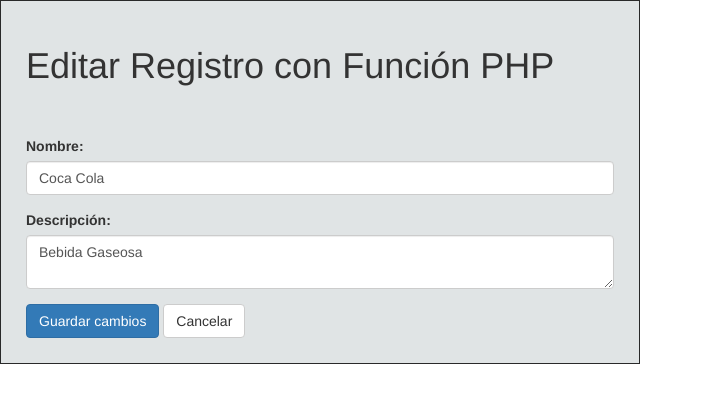
After one commit to Ronaldo07rgr/CRUD, a PHP site: page /editar.php?id=10001 in a window 1280 px wide. The commit adds this page. Shown: the top 403 px of the page, without its empty margins (0-703 px from the left). Run offline with PHP 8.4, Linux system fonts and the light colour scheme; data comes from the database, SQL or seed files in the repository; both versions use the stored data as it was after the commit; some libraries are stand-ins or nearby versions.

Commit message:
Se agrego bucar.php y editar.php

```diff
--- /dev/null
+++ b/1CRUD/CRUD/editar.php
@@ -0,0 +1,74 @@
+<?php
+include('conectar.php');
+$con = conecta();
+
+// Si se ha enviado el formulario
+if(isset($_POST['guardar'])) {
+    // Obtener los datos del formulario
+    $nombre = $_POST['nombre'];
+    $descripcion = $_POST['descripcion'];
+    $idproducto = $_POST['idproducto'];
+
+    // Preparar la consulta SQL para actualizar el registro
+    $stmt = $con->prepare("UPDATE producto SET nombre = :nombre, descripcion = :descripcion WHERE idproducto = :idproducto");
+
+    // Vincular los parámetros
+    $stmt->bindParam(':nombre', $nombre);
+    $stmt->bindParam(':descripcion', $descripcion);
+    $stmt->bindParam(':idproducto', $idproducto);
+
+    // Ejecutar la consulta SQL
+    if($stmt->execute()) {
+        // Si la actualización ha sido exitosa, redirigir a la página principal
+        header('Location: index.php');
+        exit;
+    } else {
+        // Si ha habido algún error, mostrar un mensaje de error
+        echo "Error al actualizar el registro.";
+    }
+} else {
+    // Si no se ha enviado el formulario, obtener los datos del registro a editar
+    $idproducto = $_GET['id'];
+    $stmt = $con->prepare("SELECT * FROM producto WHERE idproducto = :idproducto");
+    $stmt->bindParam(':idproducto', $idproducto);
+    $stmt->execute();
+    $producto = $stmt->fetch(PDO::FETCH_OBJ);
+}
+?>
+<!doctype html>
+<html>
+<head>
+<meta charset="utf-8">
+<title>Editar Mysql mediante Funcion</title>
+<link type="text/css" href="bootstrap.min.css" rel="stylesheet">
+<link type="text/css" href="http://fontawesome.io/assets/font-awesome/css/font-awesome.css" rel="stylesheet">
+<style>
+.main-wrapper{
+    width:50%;
+    background:#E0E4E5;
+    border:1px solid #292929;
+    padding:25px;
+}
+</style>
+</head>
+
+<body>
+<div class="main-wrapper">
+    <h1>Editar Registro con Función PHP </h1>
+    <br><br>
+    <form method="POST" action="">
+        <div class="form-group">
+            <label for="nombre">Nombre:</label>
+            <input type="text" class="form-control" id="nombre" name="nombre" value="<?= $producto->nombre ?>">
+        </div>
+        <div class="form-group">
+            <label for="descripcion">Descripción:</label>
+            <textarea class="form-control" id="descripcion" name="descripcion"><?= $producto->descripcion ?></textarea>
+        </div>
+        <input type="hidden" name="idproducto" value="<?= $producto->idproducto ?>">
+        <button type="submit" name="guardar" class="btn btn-primary">Guardar cambios</button>
+        <a href="index.php" class="btn btn-default">Cancelar</a>
+    </form>
+</div>
+</body>
+</html>
--- a/1CRUD/Tarea1/index.php
+++ b/1CRUD/CRUD/index.php
@@ -31,7 +31,7 @@
                 </div>
                 <div class="buttons">
                     <p>
-                        <a class="boton" href="buscar.php">MOSTRAR</a>
+                        <a class="boton" href="buscar.php">Mostrar</a>
                     </p>
                     <p>
                         <a class="boton" href="consulta.php">consulta</a>
```
Also changed, not shown: 1CRUD/CRUD/buscar.php (added, +94 -0 lines), 1CRUD/CRUD/styles.css (renamed from 1CRUD/Tarea1/styles.css, +6 -6 lines), 1CRUD/Tarea1/editar.php (deleted, +0 -74 lines), 1CRUD/CRUD/agregar.php (renamed from 1CRUD/Tarea1/agregar.php), 1CRUD/CRUD/conectar.php (renamed from 1CRUD/Tarea1/conectar.php), 1CRUD/CRUD/consulta.php (renamed from 1CRUD/Tarea1/consulta.php), 1CRUD/CRUD/tienda.sql (renamed from 1CRUD/Tarea1/tienda.sql), 1 other file.
